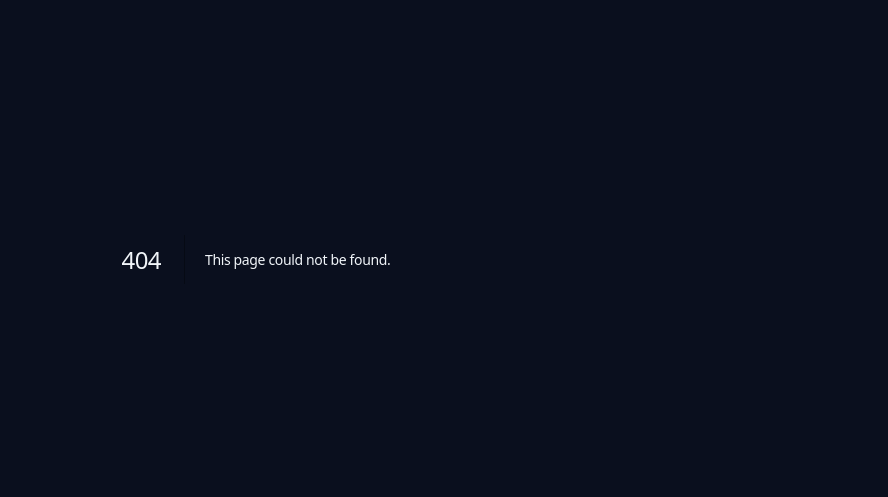
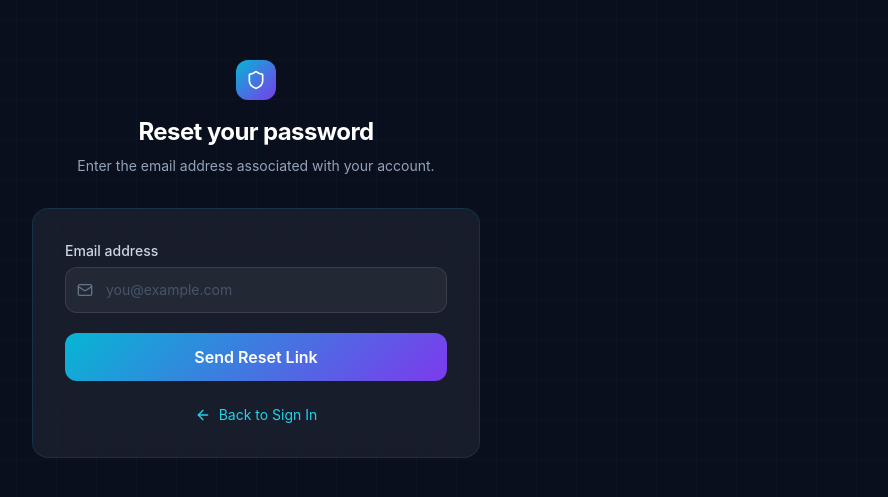
Before and after one commit to Yuktha-2006/cyberai-mentor, a Next.js app in the folder frontend/: page /forgot-password in a window 1280 px wide. Before the commit this address had no page. Shown: the part 141-638 px from the top of the page, without its empty margins (384-1272 px from the left). Built offline with nearby package versions, Linux system fonts and the light colour scheme.

Commit message:
fix: local dev CORS for port 3001 and add forgot password placeholder page

```diff
--- /dev/null
+++ b/frontend/app/forgot-password/page.tsx
@@ -0,0 +1,69 @@
+'use client'
+
+import { useState } from 'react'
+import Link from 'next/link'
+import { ArrowLeft, Mail, Shield } from 'lucide-react'
+
+export default function ForgotPasswordPage() {
+  const [email, setEmail] = useState('')
+  const [submitted, setSubmitted] = useState(false)
+
+  const handleSubmit = (event: React.FormEvent<HTMLFormElement>) => {
+    event.preventDefault()
+    setSubmitted(true)
+  }
+
+  return (
+    <main className="min-h-screen flex items-center justify-center px-4" style={{ backgroundColor: '#0a0f1e' }}>
+      <div className="fixed inset-0 bg-grid pointer-events-none" aria-hidden="true" />
+      <section className="relative w-full max-w-md">
+        <div className="text-center mb-8">
+          <Link href="/" className="inline-flex items-center justify-center w-10 h-10 rounded-xl mb-4" style={{ background: 'linear-gradient(135deg,#06b6d4,#7c3aed)' }} aria-label="CyberMentor AI home">
+            <Shield className="w-5 h-5 text-white" />
+          </Link>
+          <h1 className="text-2xl font-bold text-white">Reset your password</h1>
+          <p className="text-slate-400 text-sm mt-2">Enter the email address associated with your account.</p>
+        </div>
+
+        <div className="glass-strong rounded-2xl p-8" style={{ border: '1px solid rgba(6,182,212,0.15)' }}>
+          {submitted ? (
+            <p role="status" className="text-center text-sm text-emerald-300">
+              If an account exists, a reset link has been sent.
+            </p>
+          ) : (
+            <form onSubmit={handleSubmit} className="space-y-5">
+              <div>
+                <label htmlFor="reset-email" className="block text-sm font-medium text-slate-300 mb-1.5">Email address</label>
+                <div className="relative">
+                  <Mail className="absolute left-3 top-1/2 -translate-y-1/2 w-4 h-4 text-slate-500" aria-hidden="true" />
+                  <input
+                    id="reset-email"
+                    type="email"
+                    autoComplete="email"
+                    required
+                    value={email}
+                    onChange={event => setEmail(event.target.value)}
+                    placeholder="you@example.com"
+                    className="w-full pl-10 pr-4 py-3 rounded-xl text-white placeholder-slate-600 text-sm focus:outline-none focus:ring-2 focus:ring-cyan-400"
+                    style={{ background: 'rgba(255,255,255,0.05)', border: '1px solid rgba(255,255,255,0.1)' }}
+                  />
+                </div>
+              </div>
+              <button
+                type="submit"
+                className="w-full py-3 px-6 rounded-xl font-semibold text-white transition-opacity hover:opacity-90 focus-visible-ring"
+                style={{ background: 'linear-gradient(135deg,#06b6d4,#7c3aed)' }}
+              >
+                Send Reset Link
+              </button>
+            </form>
+          )}
+
+          <Link href="/login" className="mt-6 flex items-center justify-center gap-2 text-sm text-cyan-400 hover:text-cyan-300">
+            <ArrowLeft className="w-4 h-4" /> Back to Sign In
+          </Link>
+        </div>
+      </section>
+    </main>
+  )
+}
```
Also changed, not shown: 1 other file (tests, documents, lock files or other folders).
